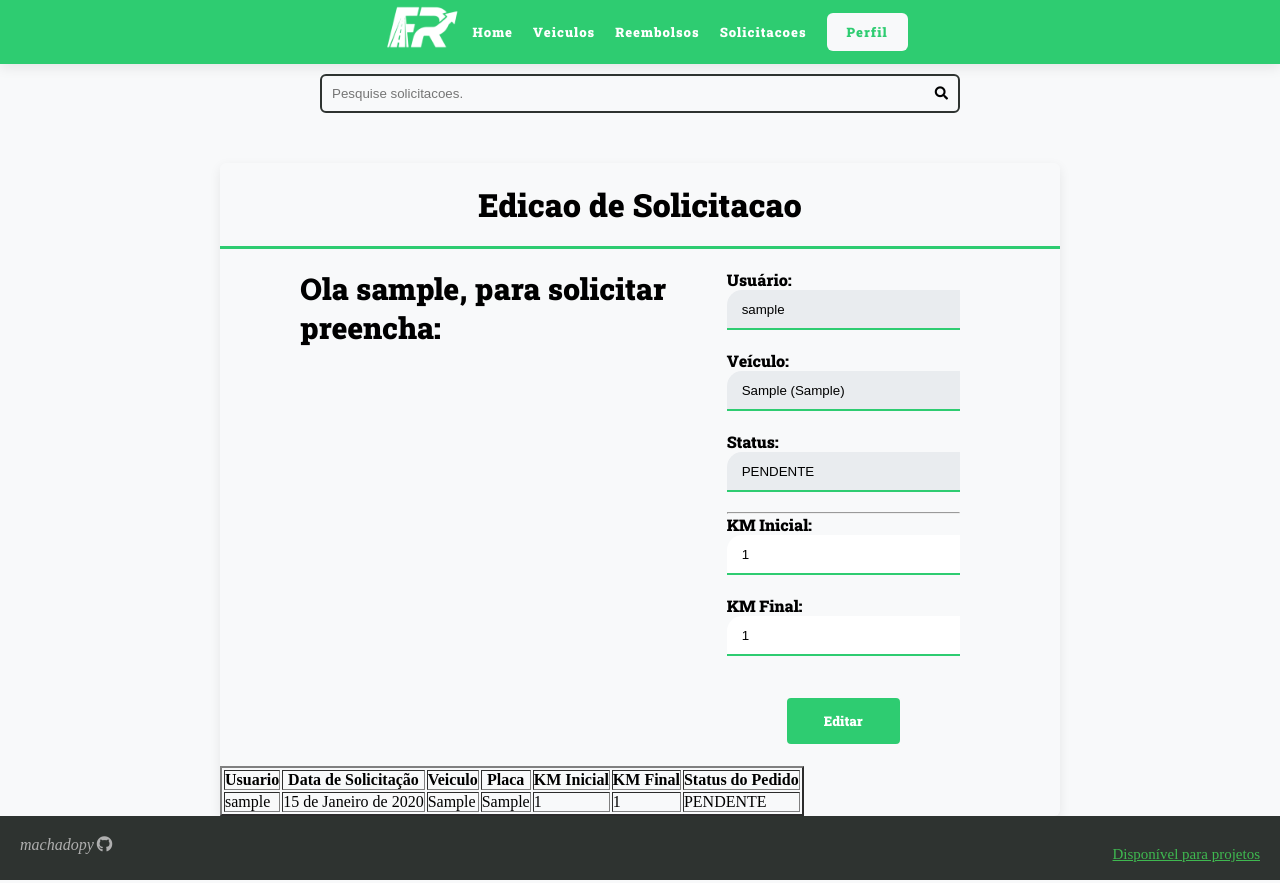
After one commit to machadopy/fuelproject, a Django app: page /reembolsos/editar/1/ in a window 1280 px wide. The commit adds this page. Run offline with Django 5.2, Linux system fonts and the light colour scheme; a user stored in the database is signed in; tables that the repository leaves empty hold one stand-in row (values such as "Sample post"); some libraries are stand-ins or nearby versions.

Commit message:
feat: implement edit functionality for fuel requests, including form and template updates

```diff
--- /dev/null
+++ b/reembolsos/forms/reembolsos_form.py
@@ -0,0 +1,8 @@
+from django import forms
+from fuelrequests.models import Fuelrequests
+
+class ReembolsosEditForm(forms.ModelForm):
+
+    class Meta:
+        model = Fuelrequests
+        fields = 'km_inicial', 'km_final',
--- a/reembolsos/templates/reembolsos/detalhes_reembolsos.html
+++ b/reembolsos/templates/reembolsos/detalhes_reembolsos.html
@@ -4,6 +4,7 @@
 {% block main %}
 {% include 'partials/_searchbar.html' %}
 
+<div style="align-items: center; display: flex; flex-direction: column;">
 
     <h1>Solicitações de Combustivel</h1>
 
@@ -27,8 +28,11 @@
             <td>{{item.km_final}}</td>
             <td>{{ item.get_status_display }}</td>
         </tr>
+            <a href="{% url 'reembolsos:editar_reembolsos' item.id %}"> EDITAR </a>
         {% endfor %}
     </table>
+
+</div>
 
 
 
--- /dev/null
+++ b/reembolsos/templates/reembolsos/editar_reembolsos.html
@@ -0,0 +1,84 @@
+{% extends 'base.html' %}
+<title>{% block title %}Edicao de Solicitacao{% endblock title %}</title>
+
+{% block main %}
+{% include 'partials/_searchbar.html' %}
+
+
+<div class="fuelr-container">
+    <div class="fuelr-div">
+        <h1 class="fuelr-title">Edicao de Solicitacao</h1>
+        <hr class="fuelr-line"></hr>
+        <div class="fuelr-insidecontainer">
+            <div class="lateral-form">
+                <p class="fuelr-sidetext">Ola {{ user }}, para solicitar preencha:</p>
+            </div>
+            <form method="post" action="." class="fuelr-tag">
+                {% csrf_token %}
+                <div class="fuelr-form">
+                    {% for item in solicitacoes %}
+                        <p>
+                            <label>Usuário:</label>
+                            <input type="text" value="{{ item.usuario.username }}" readonly style="background-color: #e9ecef; cursor: not-allowed;">
+                        </p>
+                        <p>
+                            <label>Veículo:</label>
+                            <input type="text" value="{{ item.veiculo.modelo }} ({{ item.veiculo.placa }})" readonly style="background-color: #e9ecef; cursor: not-allowed;">
+                        </p>
+                        <p>
+                            <label>Status:</label>
+                            <input type="text" value="{{ item.get_status_display }}" readonly style="background-color: #e9ecef; cursor: not-allowed;">
+                        </p>
+                    {% endfor %}
+
+                    <hr>
+
+                    <p>
+                        <label>KM Inicial:</label>
+                        {{ form.km_inicial }}
+                    </p>
+                    <p>
+                        <label>KM Final:</label>
+                        {{ form.km_final }}
+                    </p>
+                </div>
+                <button type="submit" class="fuelr-button">Editar</button>
+        </div>
+
+        </form>
+        <table border="2">
+    <tr>
+        <th>Usuario</th>
+        <th>Data de Solicitação</th>
+        <th>Veiculo</th>
+        <th>Placa</th>
+        <th>KM Inicial</th>
+        <th>KM Final</th>
+        <th>Status do Pedido</th>
+    </tr>
+    {% for item in solicitacoes %}
+    <tr>
+        <td>{{item.usuario.username}}</td>
+        <td>{{item.data_solicitacao}}</td>
+        <td>{{item.veiculo.modelo}}</td>
+        <td>{{item.veiculo.placa}}</td>
+        <td>{{item.km_inicial}}</td>
+        <td>{{item.km_final}}</td>
+        <td>{{ item.get_status_display }}</td>
+    </tr>
+    {% endfor %}
+</table>
+    </div>
+</div>
+
+
+
+
+
+
+{% endblock %}
+    <ul>
+        <ol>
+
+        </ol>
+    </ul>
--- a/reembolsos/urls.py
+++ b/reembolsos/urls.py
@@ -7,4 +7,5 @@ urlpatterns = [
     path('', views.reembolsos, name='reembolsos_all'),
     path('search/', views.search, name='search'),
     path('<int:id>/',views.detalhes_reembolsos, name='detalhes_reembolsos'),
+    path('editar/<int:id>/', views.editar_reembolsos, name='editar_reembolsos'),
 ]
--- a/reembolsos/views.py
+++ b/reembolsos/views.py
@@ -1,9 +1,12 @@
+from django.contrib import messages
+
 from django.shortcuts import render
 from fuelrequests.models import Fuelrequests
 from django.shortcuts import get_object_or_404
 from django.http import Http404
 from django.db.models import Q
 from django.core.paginator import Paginator
+from reembolsos.forms.reembolsos_form import ReembolsosEditForm
 from utils.pagination import make_pagination_function
 
 PER_PAGES = int(12)
@@ -29,7 +32,11 @@ def reembolsos(request):
 
 def detalhes_reembolsos(request, id):
 
-    solicitacao = get_object_or_404(Fuelrequests, id=id)
+    if request.user.is_superuser:
+        solicitacao = get_object_or_404(Fuelrequests, id=id)
+
+    else:
+        solicitacao = get_object_or_404(Fuelrequests.objects.filter(usuario=request.user), id=id)
 
     context = {
             'solicitacoes' : [solicitacao]
@@ -84,24 +91,33 @@ def search(request):
     })
 
 
+def editar_reembolsos(request, id):
 
 
-'''STATUS_CHOICES = [
-        ('P', 'PENDENTE'),
-        ('A', 'APROVADO'),
-        ('N', 'NAO APROVADO'),
-    ]
+    if request.user.is_superuser:
+        solicitacao = get_object_or_404(Fuelrequests, id=id)
 
-    usuario = models.ForeignKey(settings.AUTH_USER_MODEL, on_delete=models.PROTECT)
-    veiculo = models.ForeignKey(Veiculo, on_delete=models.PROTECT)
-    data_solicitacao = models.DateField(auto_now_add=True)
+    else:
+        solicitacao = get_object_or_404(Fuelrequests.objects.filter(
+            usuario=request.user),
+            id=id,
+            )
+        if solicitacao.status in ['A', 'N']:
+            raise Http404("Solicitações aprovadas ou não aprovadas não podem ser editadas.")
+
+    form = ReembolsosEditForm(
+    request.POST or None,
+    instance = solicitacao
+    )
+
+    context = {
+            'solicitacoes' : [solicitacao],
+            'form' : form
+            }
+    if form.is_valid():
+        solicitacao = form.save()
+
+        messages.success(request,'Formulario salvo!')
 
 
-     context = {
-            'solicitacoes' : solicitacoes
-            }
-
-
-
-
-    '''
+    return render(request, 'reembolsos/editar_reembolsos.html', context)
--- a/static/css/style.css
+++ b/static/css/style.css
@@ -316,6 +316,12 @@ h1,h2,h3,h4{
     transform: scale(1.05);
 
 }
+.input-readonly {
+    background-color: #f5f5f5;
+    color: #6c757d;
+    cursor: not-allowed;
+    border-color: #ddd;
+}
 
 .fuelr-div,
 .fuelr-tag,
@@ -376,6 +382,7 @@ h1,h2,h3,h4{
 .fuelr-form textarea,
 .fuelr-form select{
 
+    padding-left: 1.5rem;
     border: .1rem var(--color-ligth-grey);
     border-top-left-radius: 1.5rem;
 
```
Also changed, not shown: reembolsos/templates/reembolsos/reembolsos.html (+0 -37 lines), reembolsos/forms/__init__.py (added). Lines whose indentation alone changed are shown as unchanged.
